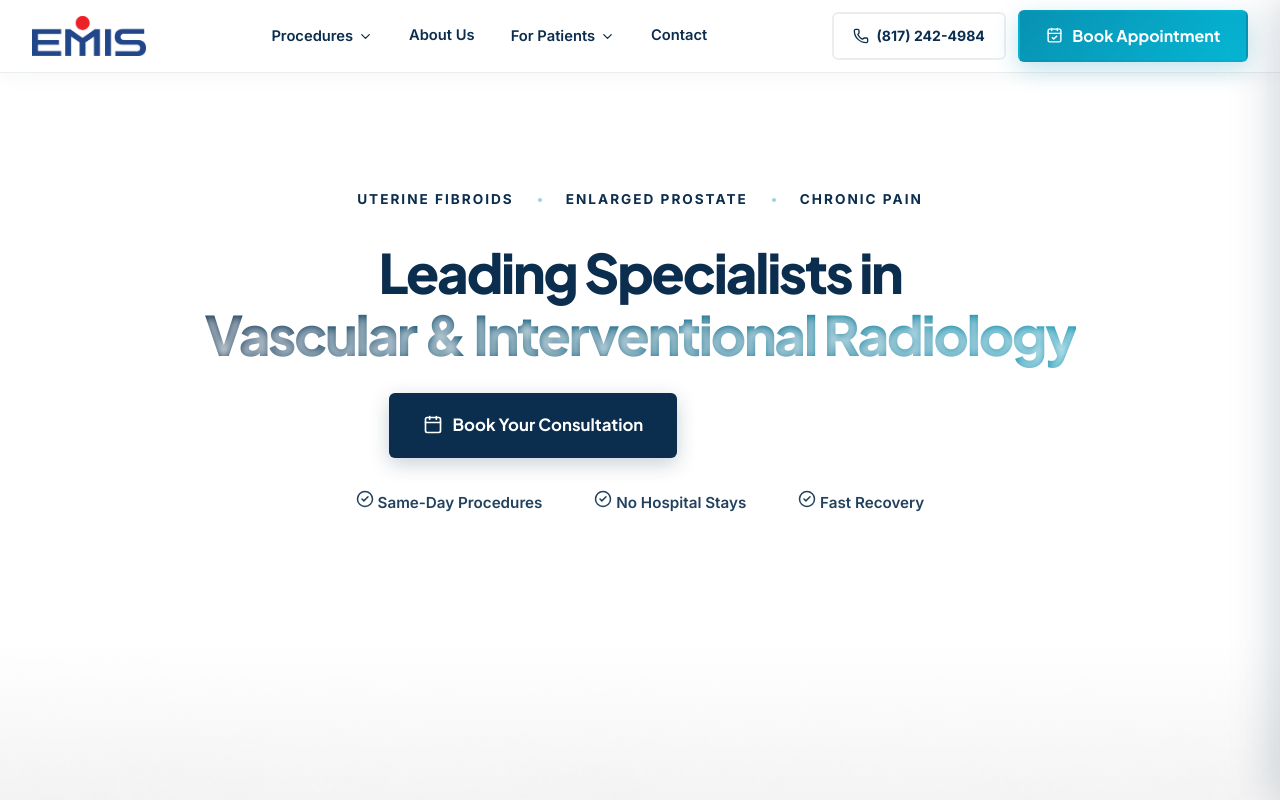
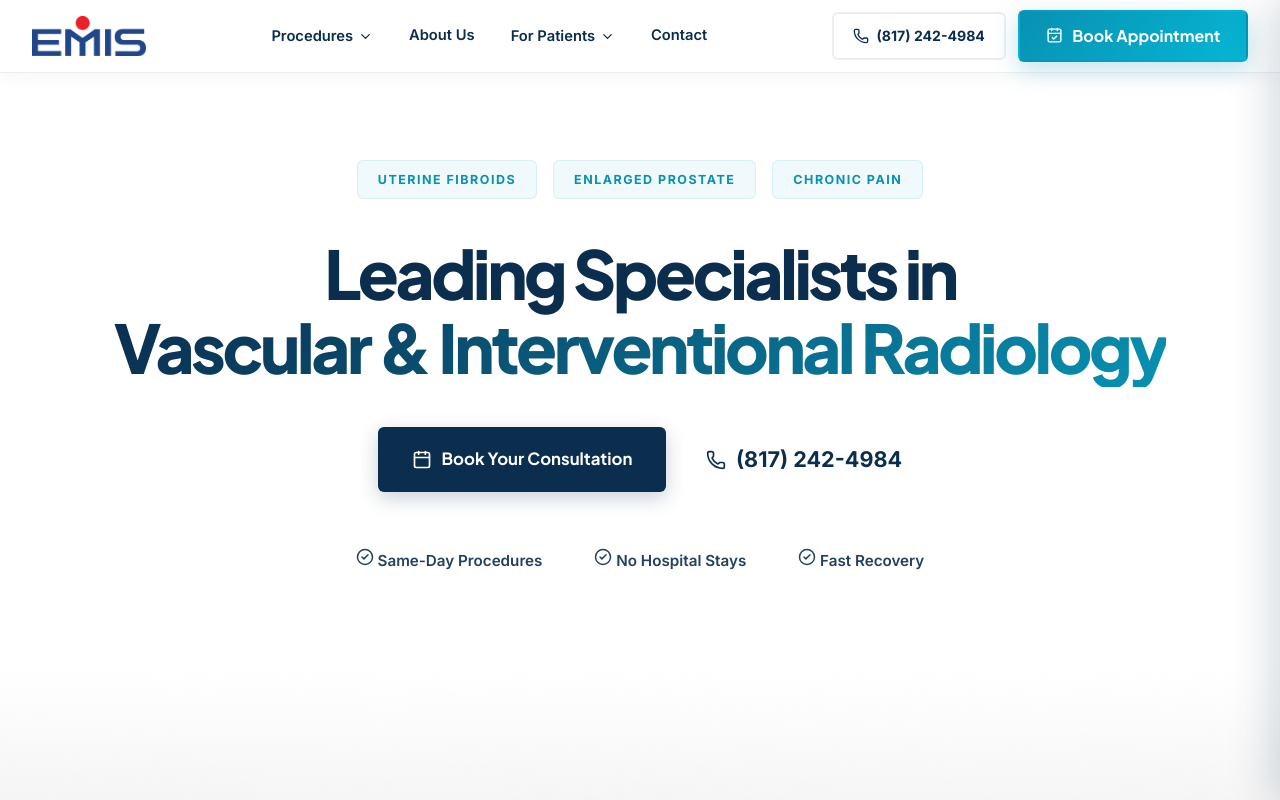
Before and after one commit to arya9779/emis, a Next.js app: page / in a window 1280 px wide. Shown: the top 800 px of the page. Built offline with nearby package versions, Linux system fonts and the light colour scheme.

Commit message:
design: optimize hero typography and components for premium medical theme

```diff
--- a/src/app/page.module.css
+++ b/src/app/page.module.css
@@ -77,44 +77,42 @@
 .heroSpecialties {
   display: flex;
   align-items: center;
-  gap: 1.5rem;
-  margin-bottom: 2rem;
-  color: var(--primary);
-  font-weight: 700;
-  font-size: 0.85rem;
-  text-transform: uppercase;
-  letter-spacing: 2px;
+  gap: 1rem;
+  margin-bottom: 2.5rem;
 }
 
 .heroSpecialties span {
-  display: flex;
-  align-items: center;
-  gap: 1.5rem;
+  display: inline-block;
+  padding: 0.5rem 1.25rem;
+  background: rgba(8, 145, 178, 0.06);
+  border: 1px solid rgba(8, 145, 178, 0.1);
+  border-radius: var(--r-pill);
+  color: var(--secondary);
+  font-weight: 700;
+  font-size: 0.78rem;
+  text-transform: uppercase;
+  letter-spacing: 1.5px;
+  transition: all 0.3s ease;
 }
 
-.heroSpecialties span:not(:last-child)::after {
-  content: '';
-  width: 4px;
-  height: 4px;
-  background: var(--secondary);
-  border-radius: 50%;
-  opacity: 0.4;
+.heroSpecialties span:hover {
+  background: rgba(8, 145, 178, 0.12);
+  transform: translateY(-2px);
 }
 
 .heroHeadingLarge {
   font-family: var(--font-display);
-  font-size: clamp(2rem, 5vw, 3.4rem);
+  font-size: clamp(2.5rem, 6vw, 4.2rem);
   font-weight: 800;
-  line-height: 1.05;
-  margin-bottom: 1.5rem;
+  line-height: 1;
+  margin-bottom: 2.5rem;
   color: var(--primary);
-  letter-spacing: -0.04em;
-  text-shadow: 0 2px 10px rgba(255,255,255,0.8);
+  letter-spacing: -0.05em;
 }
 
 .heroHeadingLarge span {
   display: block;
-  background: linear-gradient(to right, var(--primary), var(--secondary));
+  background: linear-gradient(135deg, var(--primary) 0%, var(--secondary) 100%);
   -webkit-background-clip: text;
   -webkit-text-fill-color: transparent;
   background-clip: text;
@@ -136,24 +134,23 @@
   display: flex;
   align-items: center;
   justify-content: center;
-  gap: 2rem;
-  margin-bottom: 2rem;
+  gap: 2.5rem;
+  margin-bottom: 3.5rem;
   flex-wrap: wrap;
 }
 
 .heroPhoneLarge {
   display: flex;
   align-items: center;
-  gap: 0.5rem;
-  font-size: 1.25rem;
+  gap: 0.6rem;
+  font-size: 1.35rem;
   font-weight: 700;
-  color: #fff;
-  text-decoration: none;
-  transition: opacity 0.2s;
+  color: var(--primary);
+  transition: color 0.3s ease;
 }
 
 .heroPhoneLarge:hover {
-  opacity: 0.8;
+  color: var(--secondary);
 }
 
 .heroTrustLarge {
```
